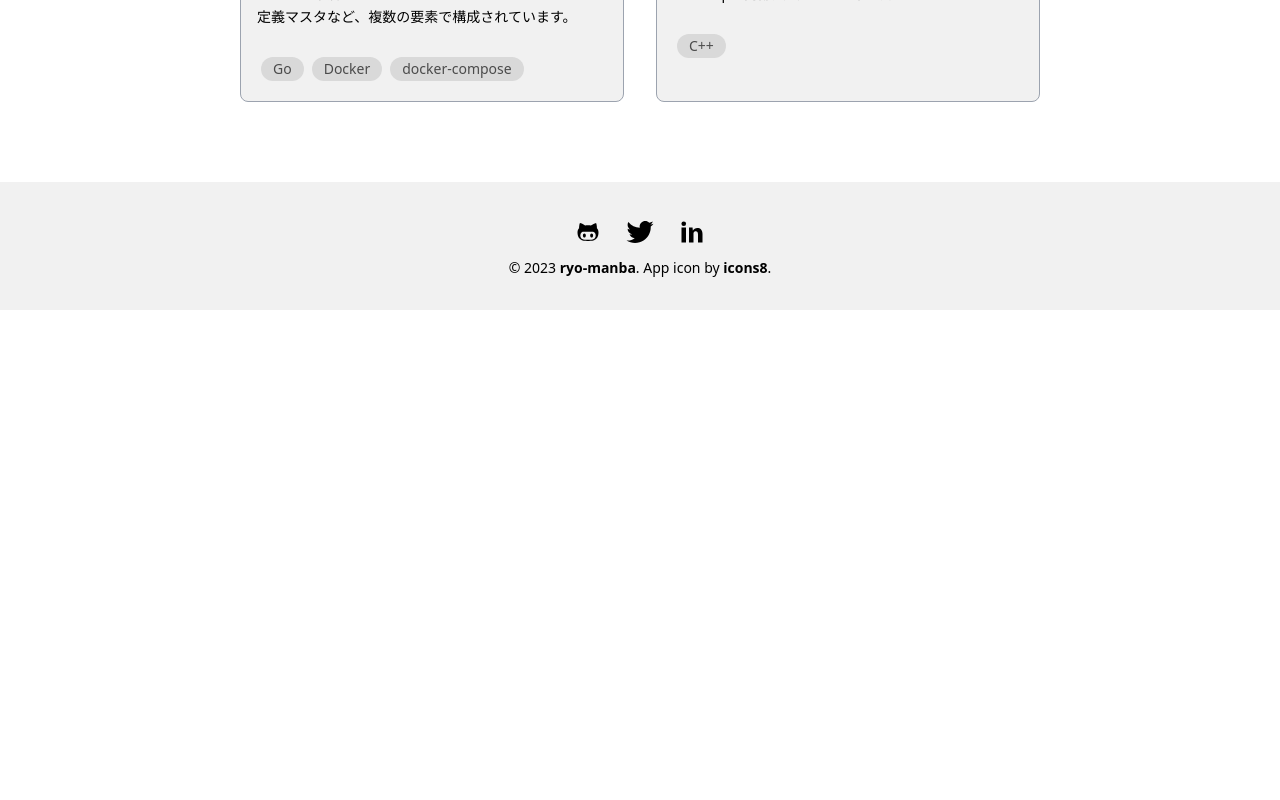
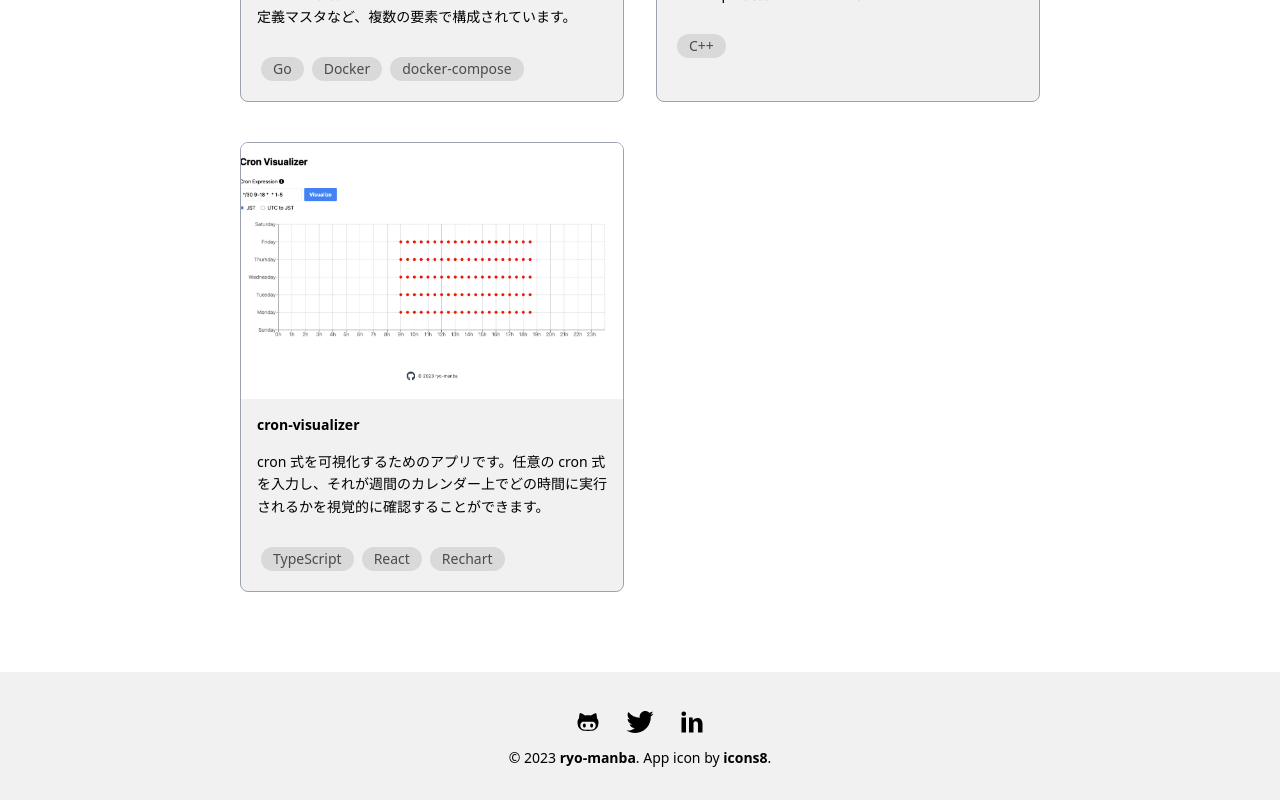
Before and after one commit to ryo-manba/portfolio-website, a Next.js app: page /works in a window 1280 px wide. Shown: the part 1178-1978 px from the top of the page. Before the commit the page ends 1488 px from the top, so only its background shows below. Built offline with nearby package versions, Linux system fonts and the light colour scheme; no server answers.

Commit message:
add: worksにcron-visualizerを追加

```diff
--- a/src/app/skills/types/index.ts
+++ b/src/app/skills/types/index.ts
@@ -25,6 +25,7 @@ export const Library = {
   React: 'React',
   Prisma: 'Prisma',
   JQuery: 'jQuery',
+  Rechart: 'Rechart',
 } as const;
 type Library = (typeof Library)[keyof typeof Library];
 
--- a/src/app/works/data/worksData.ts
+++ b/src/app/works/data/worksData.ts
@@ -54,4 +54,12 @@ export const projects: Project[] = [
     imagePath: GITHUB_ICON_PATH,
     tags: [Language.Cpp],
   },
+  {
+    projectTitle: 'cron-visualizer',
+    projectLink: 'https://github.com/ryo-manba/cron-visualizer',
+    description:
+      'cron 式を可視化するためのアプリです。任意の cron 式を入力し、それが週間のカレンダー上でどの時間に実行されるかを視覚的に確認することができます。',
+    imagePath: '/images/cron-visualizer.webp',
+    tags: [Language.TypeScript, Library.React, Library.Rechart],
+  },
 ];
```
Also changed, not shown: public/images/cron-visualizer.webp (added).
